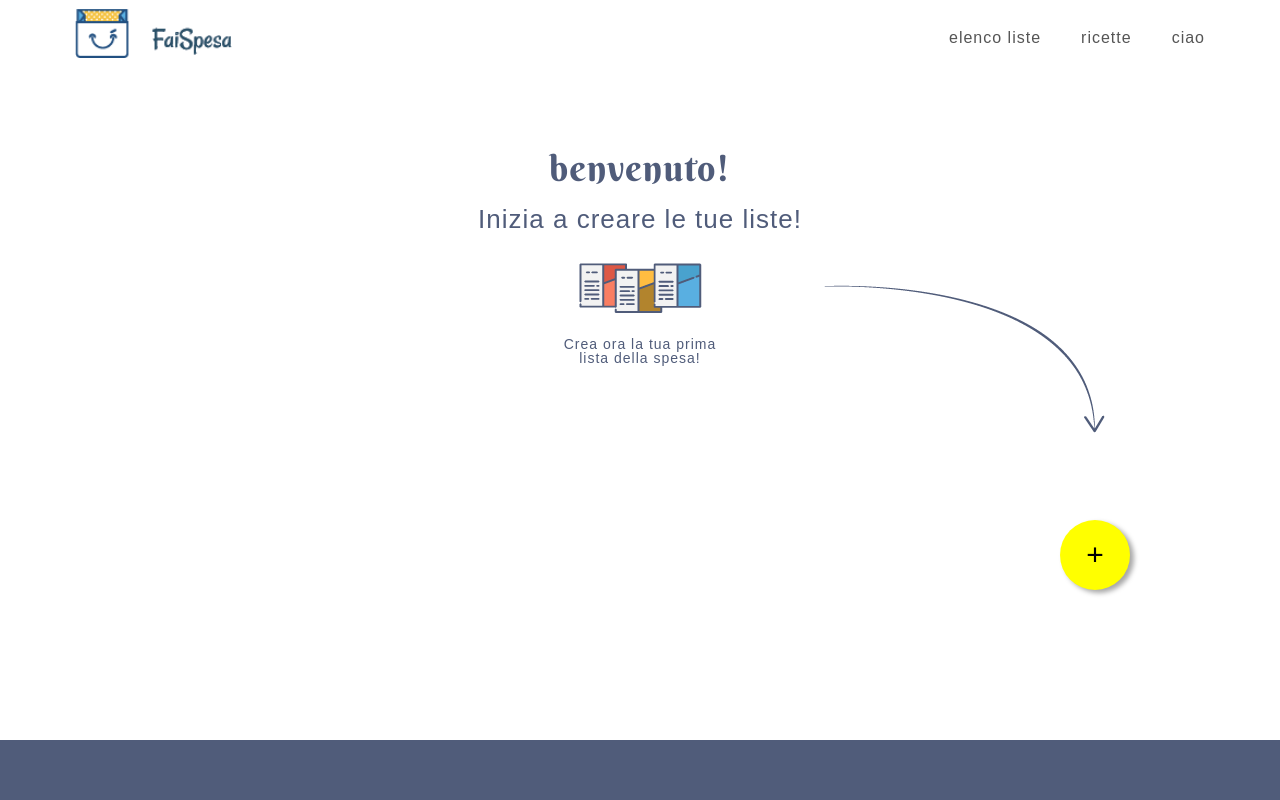
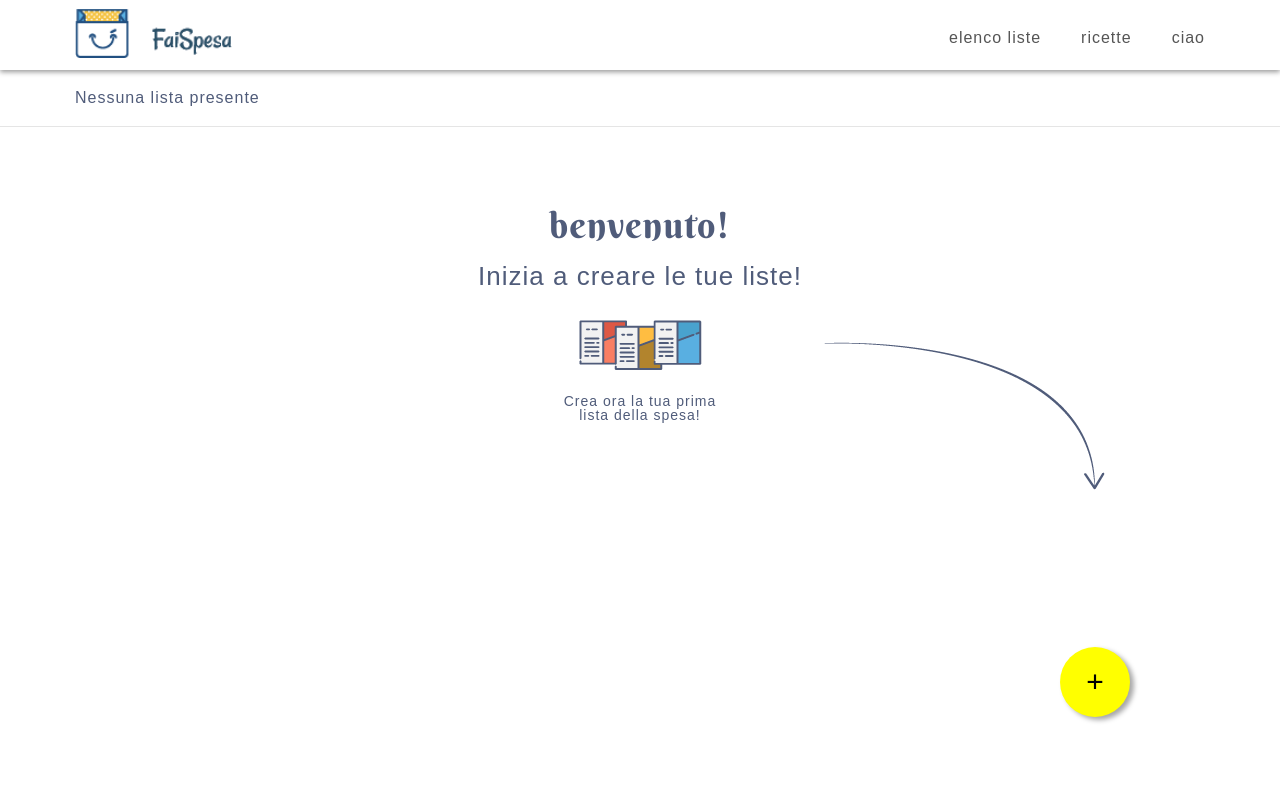
Before and after one commit to nicola98/SpesApp, an Angular app: page /home in a window 1280 px wide. Shown: the top 800 px of the page. Built offline with nearby package versions, Linux system fonts and the light colour scheme; sample sign-in values are in the browser's storage.

Commit message:
fix alla navbar e aggiunta fascia numero liste

```diff
--- a/src/app/components/header/header.component.css
+++ b/src/app/components/header/header.component.css
@@ -14,6 +14,7 @@ li {
     font-family: Arial, Helvetica, sans-serif;
     position: fixed;
     z-index: 999;
+    box-shadow: 0px 2px 5px #989898;
 }
 
 .right a {
--- a/src/app/components/home-liste/home-liste.component.css
+++ b/src/app/components/home-liste/home-liste.component.css
@@ -5,7 +5,6 @@
 .welcome {
     text-align: center;
     color: #505c7a;
-    padding-top: 70px;
 }
 
 .welcome h1 {
--- a/src/app/components/home/home.component.css
+++ b/src/app/components/home/home.component.css
@@ -13,3 +13,18 @@
     font-size: 30px;
     box-shadow: 4px 3px 5px #a7a7a7;
 }
+
+#fascia {
+    border-bottom: 1px solid #E5E5E5;
+    padding-top: 70px;
+}
+
+.fascia-info {
+    padding: 20px 0;
+    color: #505C7A;
+    font-size: 16px;
+}
+
+.fascia-info {
+    margin: 0 20px;
+}
--- a/src/app/components/home/home.component.html
+++ b/src/app/components/home/home.component.html
@@ -1,4 +1,12 @@
-<app-home-liste></app-home-liste>
+<div id="fascia">
+    <div class="container">
+        <div class="fascia-info">
+            <p>Nessuna lista presente</p>
+        </div>
+    </div>
+</div>
+<app-home-liste>
+</app-home-liste>
 <div class="container">
     <div class="list-btn">
         <button>+</button>
--- a/src/app/components/navbar/navbar.component.css
+++ b/src/app/components/navbar/navbar.component.css
@@ -14,6 +14,7 @@ li {
     font-family: Arial, Helvetica, sans-serif;
     position: fixed;
     z-index: 999;
+    box-shadow: 0px 2px 5px #989898;
 }
 
 .right a {
```
